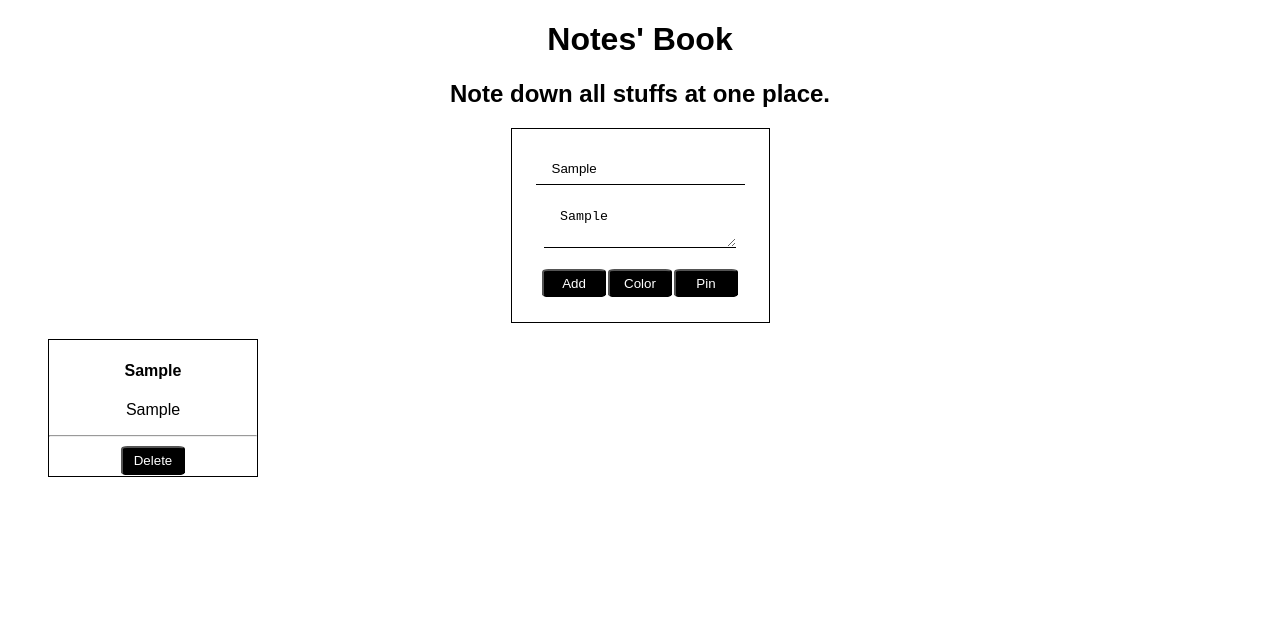
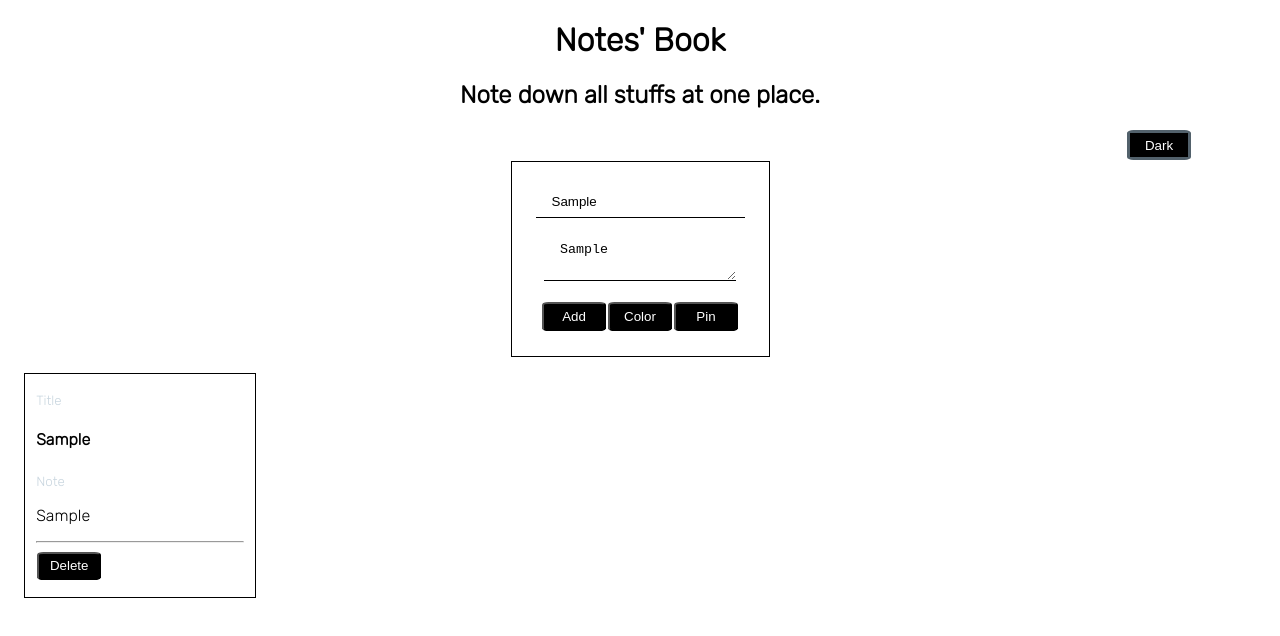
Before and after one commit to priyanshu769/notes-book, a React (Create React App) app: page / in a window 1280 px wide. Both pictures are taken after typing "Sample", "Sample" into the empty fields and a click on the button "Add". Shown: the top 636 px of the page. Built offline with nearby package versions, Linux system fonts and the light colour scheme.

Commit message:
Feat & Style: Added Dark Mode and change notes display

```diff
--- a/src/App.js
+++ b/src/App.js
@@ -3,6 +3,7 @@ import "./styles.css";
 import uuid from "react-uuid";
 import Colors from "./Colors.js";
 import CreateNote from "./TakeNote.js";
+import DarkMode from "./DarkMode.js";
 
 // This was made to check the delete feature.
 // const notes = [
@@ -25,6 +26,7 @@ import CreateNote from "./TakeNote.js";
 
 export default function App() {
   // const [empty, setEmpty] = useState("");
+  const [dark, setDark] = useState("App");
   const [noteColor, setNoteColor] = useState("#ffffff");
   const [colorComp, setColorComp] = useState(false);
   const [input, setInput] = useState({});
@@ -62,6 +64,12 @@ export default function App() {
     } else if (x.target.name === "color") {
       setColorComp(!colorComp);
       console.log(colorComp);
+    } else if (x.target.name === "darkBtn") {
+      if (dark === "App") {
+        setDark("App dark");
+      } else if (dark === "App dark") {
+        setDark("App");
+      }
     }
   };
   // console.log(input);
@@ -99,9 +107,10 @@ export default function App() {
   };
   console.log(noteColor);
   return (
-    <div className="App">
+    <div className={dark}>
       <h1>Notes' Book</h1>
       <h2>Note down all stuffs at one place.</h2>
+      <DarkMode function={changeHandler} />
       <div style={{ backgroundColor: noteColor }} className="createNote">
         <CreateNote noteBG={noteColor} function={changeHandler} />
         <Colors
@@ -110,21 +119,19 @@ export default function App() {
         />
       </div>
       {/* display notes */}
-      <div>
-        <ul className="otherNotes">
+      <div className="notesDisplay">
         {noteList.map((note) => (
-            <li>
           <div style={{ backgroundColor: note.noteBg }} className="theNote">
+            <small className="context">Title</small>
             <h4>{note.heading}</h4>
+            <small className="context">Note</small>
             <p>{note.note}</p>
             <hr />
             <button className="btn" id={note.id} onClick={deleteNote}>
               Delete
             </button>
           </div>
-            </li>
         ))}
-        </ul>
       </div>
     </div>
   );
--- /dev/null
+++ b/src/DarkMode.js
@@ -0,0 +1,16 @@
+import "./styles.css";
+
+export default function DarkMode(props) {
+  return (
+    <div className="DarkMode">
+      <button
+        name="darkBtn"
+        className="btn darkModeBtn"
+        style={props.style}
+        onClick={props.function}
+      >
+        Dark
+      </button>
+    </div>
+  );
+}
--- a/src/styles.css
+++ b/src/styles.css
@@ -1,6 +1,20 @@
+@import url("https://fonts.googleapis.com/css2?family=Rubik:wght@300&display=swap");
 .App {
-  font-family: sans-serif;
+  font-family: Rubik, sans-serif;
   text-align: center;
+}
+.dark {
+  color: #ffffff;
+  background-color: #000000;
+}
+.DarkMode {
+  text-align: right;
+  margin-right: 5rem;
+}
+.darkModeBtn {
+  background-color: #2b2e4a;
+  border: 3px solid #52616b;
+  outline: none;
 }
 .createNote {
   border: 1px solid #000000;
@@ -36,17 +50,21 @@
   background-color: #000000;
   color: white;
   border-radius: 10%;
+  cursor: pointer;
 }
-.otherNotes {
-  list-style: none;
-}
-.listItemInline {
-  display: inline;
-  padding: 0rem 0.5rem;
-}
+
 .theNote {
+  padding: 1rem 0.7rem;
   border: 1px solid #000000;
   width: 13rem;
+  color: #000000;
+  text-align: left;
+  margin: 1rem;
+}
+.context {
+  color: #c9d6df;
+  padding: 0;
+  margin: 0;
 }
 /* Color Button */
 .Colors {
```
Also changed, not shown: 1 other file (tests, documents, lock files or other folders). Lines whose indentation alone changed are shown as unchanged.
